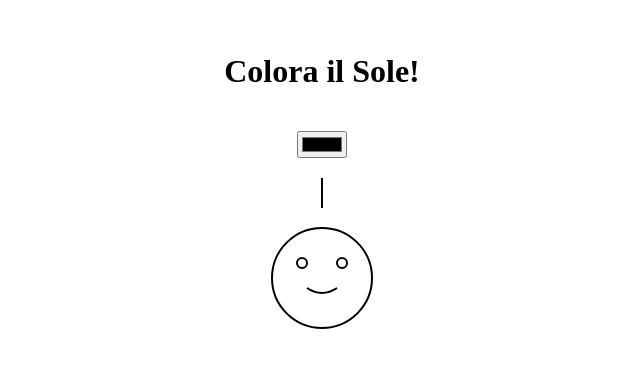
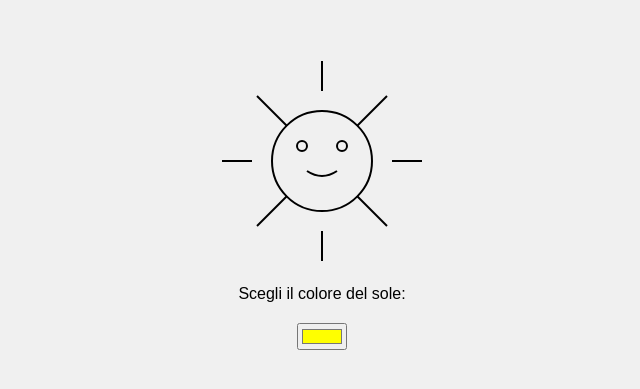
Before and after one commit to Dora9184/Rep1, a plain HTML site: page index.html in a window 1280 px wide. Shown: the part 195-584 px from the top of the page, without its empty margins (318-958 px from the left). Drawn offline with Linux system fonts and the light colour scheme.

Commit message:
Update index.html

```diff
--- a/index.html
+++ b/index.html
@@ -3,30 +3,30 @@
 <head>
     <meta charset="UTF-8">
     <meta name="viewport" content="width=device-width, initial-scale=1.0">
-  <title>Interactive SVG</title>
+    <title>Colora il Sole</title>
     <style>
-    /* Aggiungi stili per la pagina */
         body {
+            font-family: Arial, sans-serif;
             display: flex;
             flex-direction: column;
             align-items: center;
             justify-content: center;
             height: 100vh;
             margin: 0;
+            background-color: #f0f0f0;
         }
+
+        #sun-container {
+            margin-bottom: 20px;
+        }
+
         #color-picker {
-      margin: 20px;
-    }
-    svg {
-      max-width: 100%;
-      height: auto;
+            margin-top: 20px;
         }
     </style>
 </head>
 <body>
-  <h1>Colora il Sole!</h1>
-  <input type="color" id="color-picker" value="##FFFFFF">
-  <!-- SVG viene inserito direttamente nel file HTML -->
+    <div id="sun-container">
         <svg
             xmlns="http://www.w3.org/2000/svg"
             width="200"
@@ -43,6 +43,7 @@
                 stroke="black"
                 stroke-width="2"
             />
+
             <!-- Raggi del sole -->
             <line
                 id="ray1"
@@ -53,7 +54,71 @@
                 stroke="black"
                 stroke-width="2"
             />
-    <!-- ... aggiungi gli altri raggi e dettagli -->
+            <line
+                id="ray2"
+                x1="100"
+                y1="200"
+                x2="100"
+                y2="170"
+                stroke="black"
+                stroke-width="2"
+            />
+            <line
+                id="ray3"
+                x1="0"
+                y1="100"
+                x2="30"
+                y2="100"
+                stroke="black"
+                stroke-width="2"
+            />
+            <line
+                id="ray4"
+                x1="200"
+                y1="100"
+                x2="170"
+                y2="100"
+                stroke="black"
+                stroke-width="2"
+            />
+            <line
+                id="ray5"
+                x1="35"
+                y1="35"
+                x2="65"
+                y2="65"
+                stroke="black"
+                stroke-width="2"
+            />
+            <line
+                id="ray6"
+                x1="165"
+                y1="35"
+                x2="135"
+                y2="65"
+                stroke="black"
+                stroke-width="2"
+            />
+            <line
+                id="ray7"
+                x1="35"
+                y1="165"
+                x2="65"
+                y2="135"
+                stroke="black"
+                stroke-width="2"
+            />
+            <line
+                id="ray8"
+                x1="165"
+                y1="165"
+                x2="135"
+                y2="135"
+                stroke="black"
+                stroke-width="2"
+            />
+
+            <!-- Occhi del sole -->
             <circle
                 id="eye1"
                 cx="80"
@@ -72,6 +137,8 @@
                 stroke="black"
                 stroke-width="2"
             />
+
+            <!-- Bocca del sole -->
             <path
                 id="mouth"
                 d="M85,110 Q100,120 115,110"
@@ -80,12 +147,20 @@
                 stroke-width="2"
             />
         </svg>
+    </div>
+
+    <label for="color-picker">Scegli il colore del sole:</label>
+    <input type="color" id="color-picker" name="color-picker" value="#FFFF00">
+
     <script>
-    document.getElementById('color-picker').addEventListener('input', function(event) {
-      const selectedColor = event.target.value;
-      document.querySelectorAll('#sun-body, #ray1, #eye1, #eye2, #mouth').forEach(element => {
-        element.setAttribute('stroke', selectedColor);
-      });
+        // Recupera gli elementi necessari
+        const sunBody = document.getElementById('sun-body');
+        const colorPicker = document.getElementById('color-picker');
+
+        // Imposta un evento di ascolto per il cambiamento del colore
+        colorPicker.addEventListener('input', (event) => {
+            // Cambia il colore di riempimento del corpo del sole
+            sunBody.setAttribute('fill', event.target.value);
         });
     </script>
 </body>
```
Lines whose indentation alone changed are shown as unchanged.
